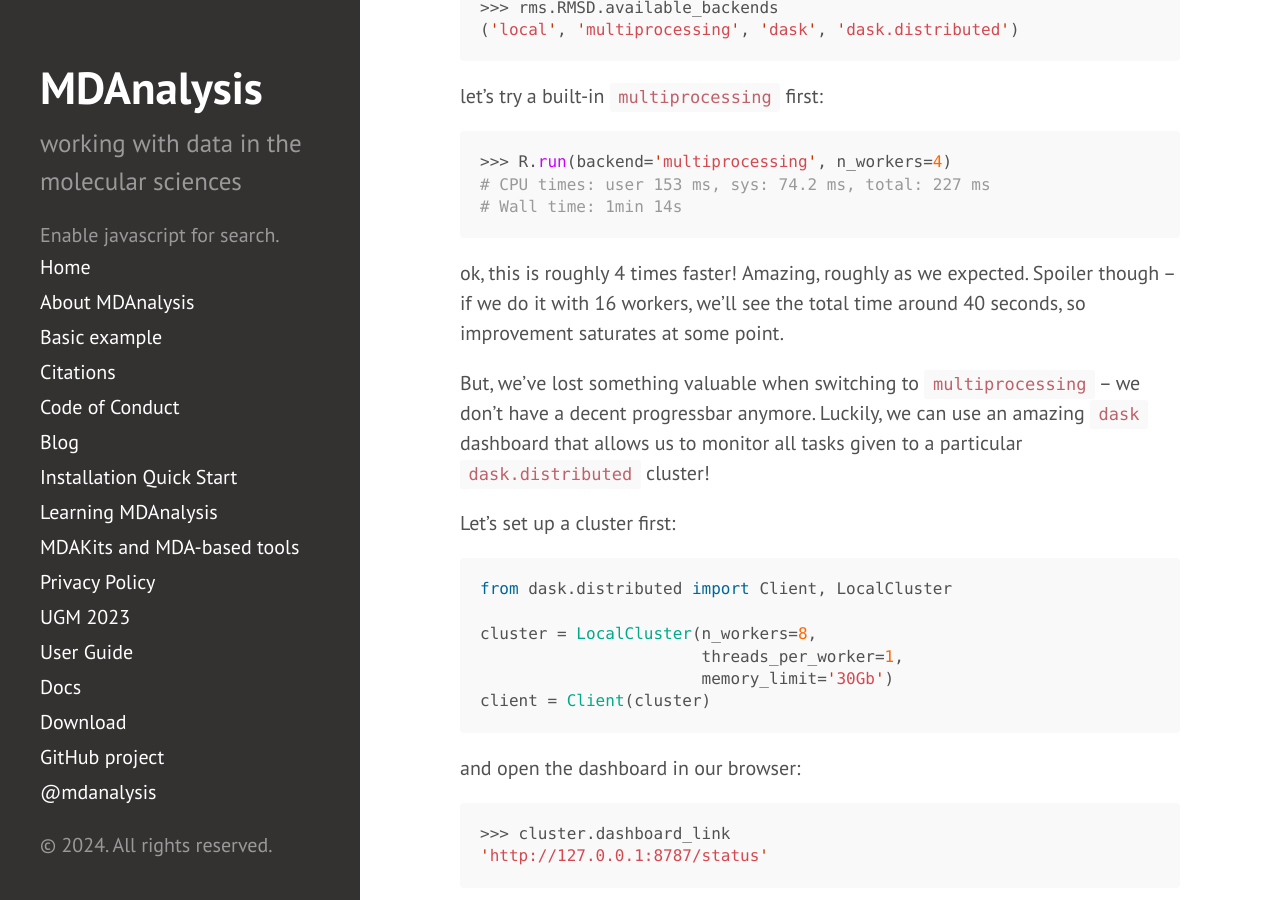
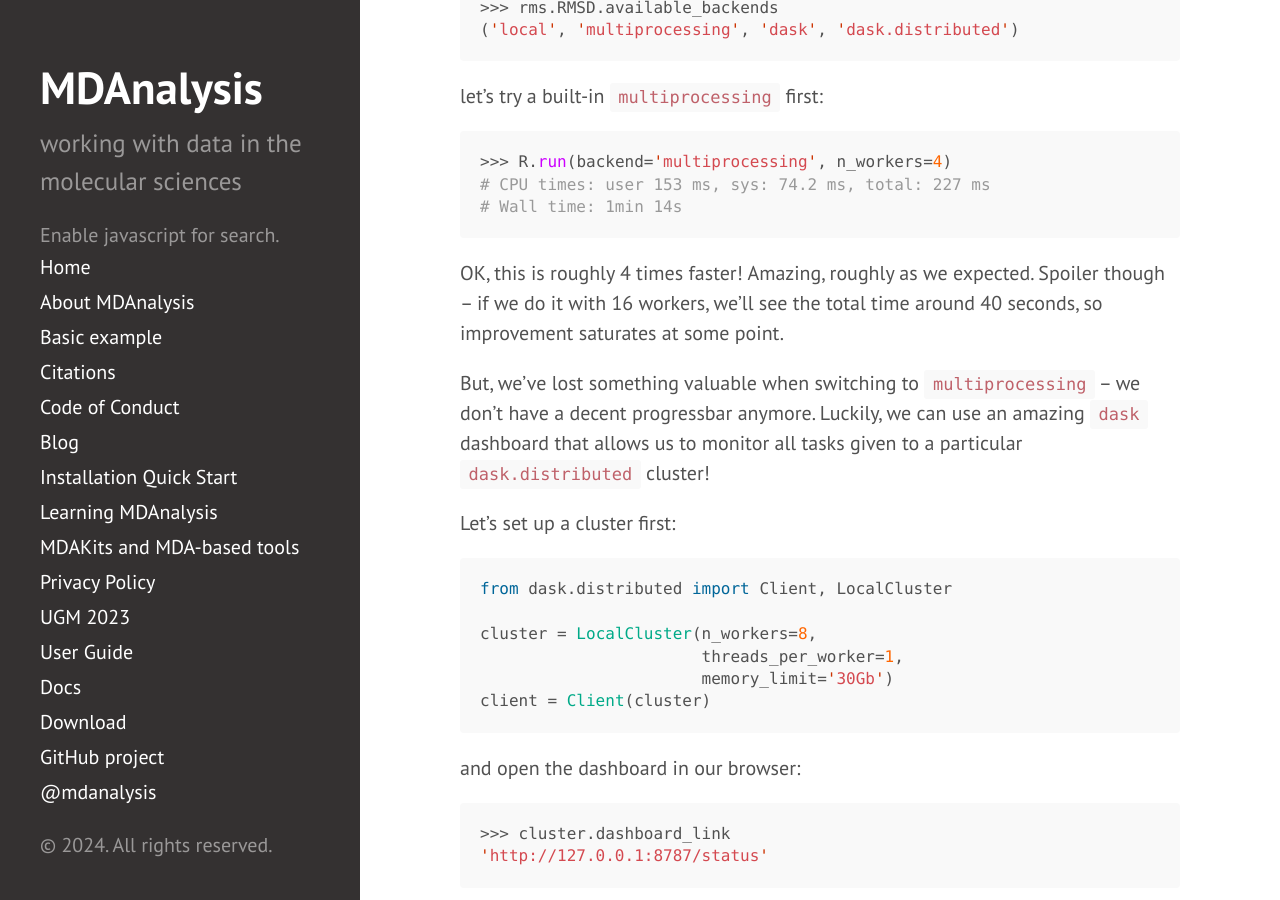
Before and after one commit to MDAnalysis/MDAnalysis.github.io, a Jekyll site: the page built from _posts/2024-01-11-gsoc2023_marinegor.md, in a window 1280 px wide and 900 px high, scrolled down 4005 px. Built offline with Jekyll 4.4.1, drawn with Linux system fonts in a browser that asks for light colours; comment, search, counter and statistics services are not loaded.

Commit message:
Capitalize 'OK'
Co-authored-by: Rocco Meli <r.meli@bluemail.ch>

````diff
--- a/_posts/2024-01-11-gsoc2023_marinegor.md
+++ b/_posts/2024-01-11-gsoc2023_marinegor.md
@@ -118,7 +118,7 @@ let's try a built-in `multiprocessing` first:
 # Wall time: 1min 14s
 ```
 
-ok, this is roughly 4 times faster! Amazing, roughly as we expected.
+OK, this is roughly 4 times faster! Amazing, roughly as we expected.
 Spoiler though -- if we do it with 16 workers, we'll see the total time around 40 seconds, so improvement saturates at some point.
 
 But, we've lost something valuable when switching to `multiprocessing` -- we don't have a decent progressbar anymore. Luckily, we can use an amazing `dask` dashboard that allows us to monitor all tasks given to a particular `dask.distributed` cluster!
````
